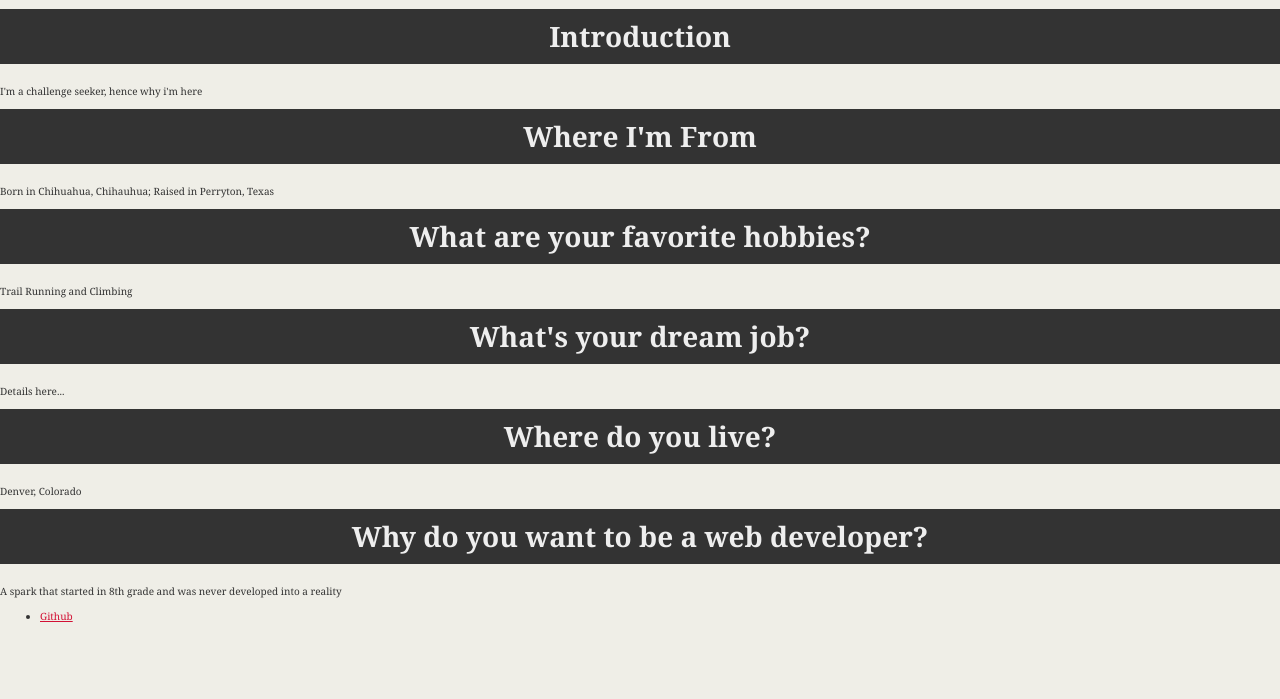
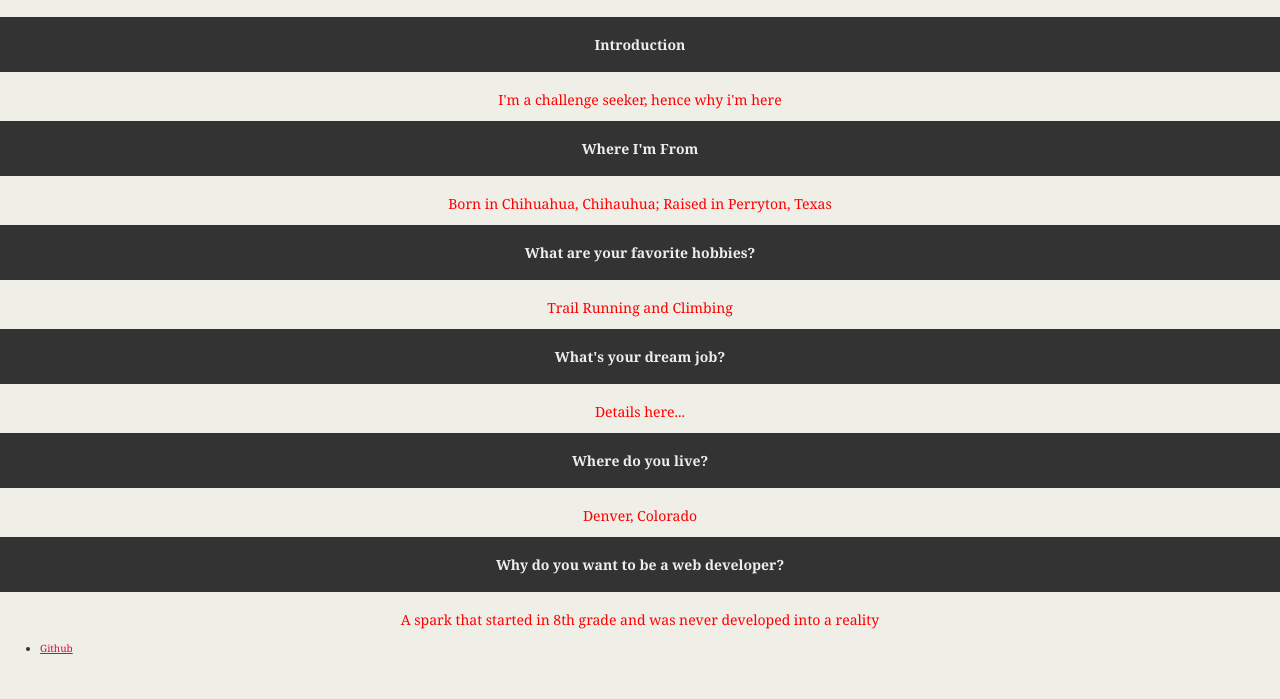
Before and after one commit to jhborunda/jhborunda.github.io, a plain HTML site: page index.html in a window 1280 px wide. Shown: the part 101-800 px from the top of the page. Drawn offline with Linux system fonts and the light colour scheme.

Commit message:
revised css

```diff
--- a/style.css
+++ b/style.css
@@ -18,20 +18,23 @@ body {
 
   header {
     background: #d21034;
+    font-size: 14px
   }
 
   h1 {
     padding: 20px 0;
     margin: 0;
     margin-bottom: 20px;
-    font-size: 28px;
+    font-size: 14px;
     color: #eee;
     text-align: center;
     background: #333;
   }
 
-  h2 {
-    font-size: 24px;
+  p {
+    font-size: 14px;
+    color:red;
+    text-align: Center;
   }
 
   a {
```
